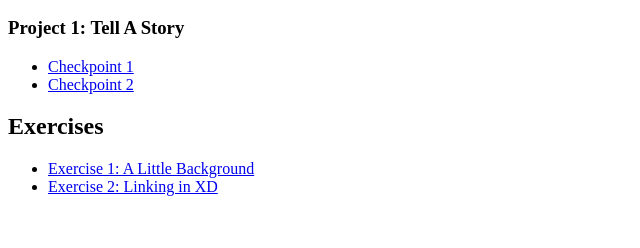
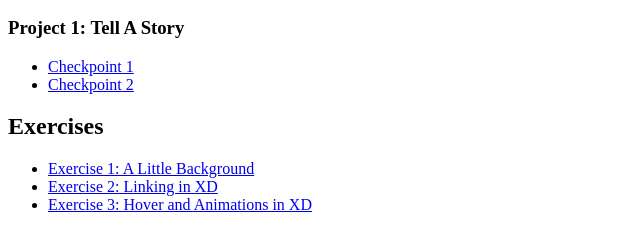
Before and after one commit to Chaiyoon-Kim/web-22, a plain HTML site: page index.html in a window 1280 px wide. Shown: the part 110-358 px from the top of the page, without its empty margins (0-640 px from the left). Drawn offline with Linux system fonts and the light colour scheme.

Commit message:
Update index.html

```diff
--- a/index.html
+++ b/index.html
@@ -17,6 +17,8 @@
       <ul>
         <li><a href="https://xd.adobe.com/view/9ae107af-2e44-413c-b5df-f1f39d8a30e1-cfb2/">Exercise 1: A Little Background</a> </li>
         <li><a href="https://xd.adobe.com/view/620eddbe-bfe0-4540-9613-ed060be910f7-375d/">Exercise 2: Linking in XD</a> </li>
+        <li><a href="https://xd.adobe.com/view/bffa5620-a042-4486-9d48-eab5fe75a3ee-eaa9/">Exercise 3: Hover and Animations in XD</a> </li>
+
       </ul>
     </body>
 </html>
```
